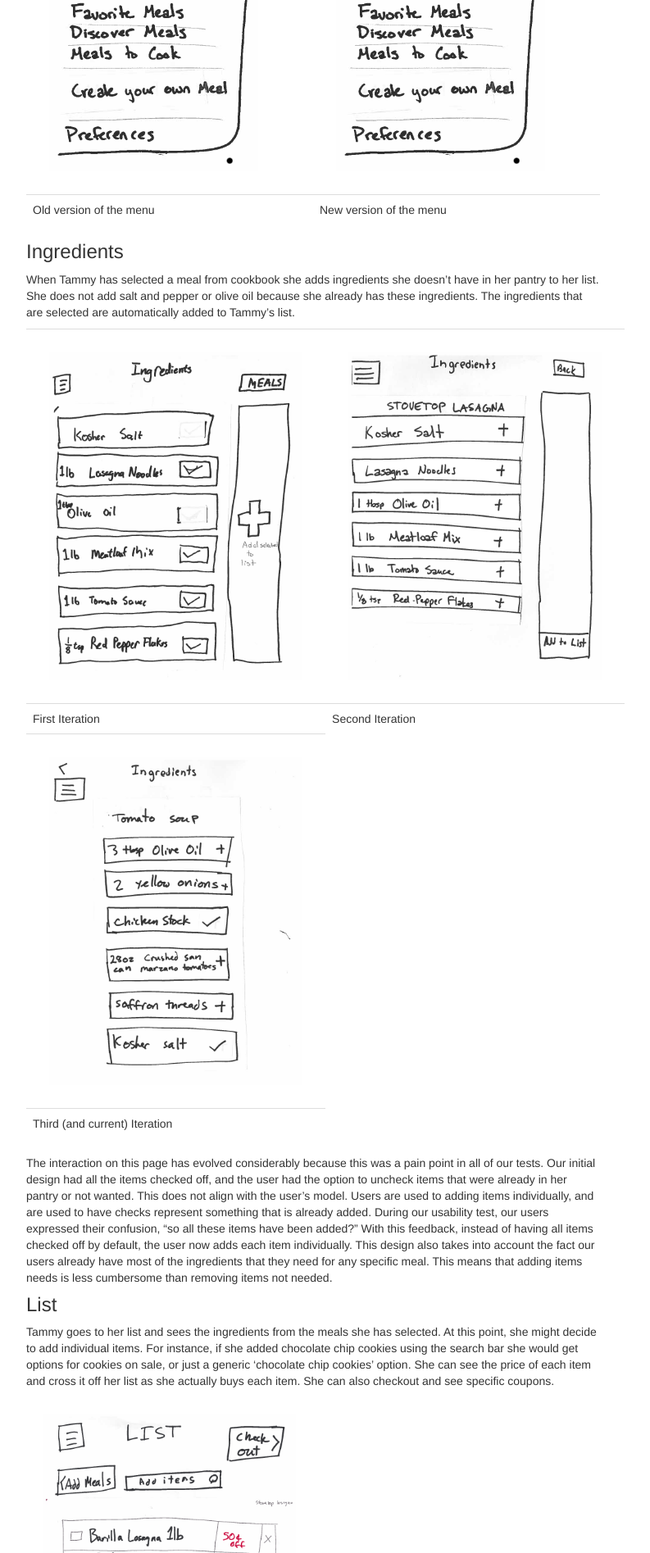
After one commit to rachelboy/HFID-website, a PHP site: page /design-development.php in a window 1280 px wide. The commit adds this page. Shown: the part 3440-5335 px from the top of the page at 82% size, without its empty margins (258-1051 px from the left). Run offline with PHP 8.4, Linux system fonts and the light colour scheme; some libraries are stand-ins or nearby versions.

Commit message:
changed design development to php for nav

```diff
--- /dev/null
+++ b/design-development.php
@@ -0,0 +1,234 @@
+<!DOCTYPE html>
+<html lang="en">
+  <head>
+    <meta charset="utf-8">
+    <meta http-equiv="X-UA-Compatible" content="IE=edge">
+    <meta name="viewport" content="width=device-width, initial-scale=1">
+    <meta name="description" content="">
+    <meta name="author" content="">
+    <link rel="icon" href="../../favicon.ico">
+
+    <title>Needs Analysis</title>
+
+    <!-- Bootstrap core CSS -->
+    <link href="https://maxcdn.bootstrapcdn.com/bootstrap/3.2.0/css/bootstrap.min.css" rel="stylesheet">
+
+    <!-- Custom styles for reports -->
+    <link href="report.css" rel="stylesheet">
+
+    <!-- Custom styles for nav bar -->
+    <link href="nav.css" rel="stylesheet">
+  </head>
+
+  <body>
+
+    <div class="container">
+        <?php include("nav.php"); ?>
+
+
+      <div class="row">
+
+          <div class="report">
+            <h1>Design Development</h1>
+            <p class="date">October 23, 2014</p>
+
+            <h2>What is it?</h2>
+            <p>This is a mobile app for saving money into the planning process of grocery shopping in a passive manner. The app is centered around a shopping list and the list can be populated by either adding individual items or adding full meals, which are suggested based on available coupons and store promotions. When you add items to your list the coupons are automatically saved in the app and are accessible for when you check-out.</p>
+
+
+            <h2>How does it work? </h2>
+            <img src="images/designDevelopment/flowChart.png" alt="Partially Planned Paul" height="500px"/>
+
+            <h3>Main Menu</h3>
+            <p>Tammy opens the app, she clicks open the main menu and sees her options to choose store, go to grocery list, go to cookbook, and go to preferences. </p>
+            <img src="images/designDevelopment/Walkthrough_Cookbook_Page_1.png" alt="Walkthrough" height="500px"/>
+
+
+            <h3>Cookbook - Meal Selection </h3>
+            <p>Tammy looks through the cookbook for her daughter’s favorite macaroni and cheese, and taps the plus sign. She might add multiple meals from this page to create a full shopping list for the week, or simply add one special meal she’s sure she wants to make, and populate the rest of her list with individual items.</p>
+
+            <img src="images/designDevelopment/Cookbook.png" alt="Walkthrough" height="500px"/>
+
+
+
+            <p>When Tammy gets home and wants to make the recipe that she found earlier, she returns to the cookbook and clicks on the meal that she had recently added to the list (it appears at the top of the list because she just bought the ingredients that day). Tammy taps the meal. The recipe page appears, but Tammy prefers to look at recipes on her computer because she knows her phone will get greasy or doughy if she handles it while cooking, so she emails the recipe to herself and opens the recipe on her laptop.</p>
+
+            <img src="images/designDevelopment/Recipe.png" alt="Walkthrough" height="500px"/>
+
+            <p>Tammy has a recipe that she loves to make when her sister comes over with her family. She taps the Add Meal button and names her meal. The ingredients autocomplete as she types and there is a place for notes to be written about the recipe.</p>
+
+            <img src="images/designDevelopment/AddRecipe.png" alt="Walkthrough" height="500px"/>
+
+            <p>The introduction of the cookbook page represents a major part of the evolution of our design. In our earlier designs, we have separate pages to select meals, see favorite meals, see recipes, and add new recipes. During our usability tests, this division led to a lot of confusion. Users tried to find cooking instruction in the meals selection page, even though the “Meals I’ve Bought” page was designated for this function. Furthermore, when users added a recipe using the “create your own meal page”, they didn’t understand that the relationship between this function and meal selection. They would add the recipe, and would try add it the newly added recipes to their list but were not sure how to find it on the meal selections page. It became clear that the setup of the pages did not match the conceptual model of our users. To align the system image with the user’s conceptual model we introduced the concept of a cookbook that neatly integrates the function of the four separate pages. </p>
+
+            <table class="table">
+              <tbody>
+                <tr>
+                  <td><img src="images/designDevelopment/menuOld.png" alt="Walkthrough" height="500px"/> </td>
+                  <td><img src="images/designDevelopment/menu.png" alt="Walkthrough" height="500px"/> </td>
+                </tr>
+                <tr>
+                  <td>Old version of the menu </td>
+                  <td>New version of the menu </td>
+                </tr>
+              </tbody>
+            </table>
+
+            <h3>Ingredients</h3>
+            <p>When Tammy has selected a meal from cookbook she adds ingredients she doesn’t have in her pantry to her list. She does not add salt and pepper or olive oil because she already has these ingredients. The ingredients that are selected are automatically added to Tammy’s list.</p>
+
+            <table class="table">
+              <tbody>
+                <tr>
+                  <td><img src="images/OldAddIngredients.png" alt="Walkthrough"/> </td>
+                  <td><img src="images/designDevelopment/AddIngredientsOld.png" alt="Walkthrough"/> </td>
+                </tr>
+                <tr>
+                  <td>First Iteration </td>
+                  <td>Second Iteration </td>
+
+                </tr>
+                <tr>
+                  <td><img src="images/designDevelopment/AddIngredients.png" alt="Walkthrough"/> </td>
+                </tr>
+                <tr>
+                  <td>Third (and current) Iteration </td>
+                </tr>
+              </tbody>
+            </table>
+
+            <p>The interaction on this page has evolved considerably because this was a pain point in all of our tests. Our initial design had all the items checked off, and the user had the option to uncheck items that were already in her pantry or not wanted. This does not align with the user’s model. Users are used to adding items individually, and are used to have checks represent something that is already added. During our usability test, our users expressed their confusion, “so all these items have been added?” With this feedback, instead of having all items checked off by default, the user now adds each item individually. This design also takes into account the fact our users already have most of the ingredients that they need for any specific meal. This means that adding items needs is less cumbersome than removing items not needed.</p>
+
+            <h3>List</h3>
+            <p>
+            Tammy goes to her list and sees the ingredients from the meals she has selected. At this point, she might decide to add individual items. For instance, if she added chocolate chip cookies using the search bar she would get options for cookies on sale, or just a generic ‘chocolate chip cookies’ option. She can see the price of each item and cross it off her list as she actually buys each item. She can also checkout and see specific coupons. </p>
+
+             <img src="images/designDevelopment/List.png" alt="Walkthrough" height="500px"/>
+
+             <p>During testing we realized that the decisions involved in choosing items are far more complex than we originally appreciated - it became clear that we could not account for all the preferences of the shopper. For example, we heard from one user that she buys some fruits organic but will opt for generic most of the time, but this is a split second decision that would take a lot of effort to describe to the app. To take some of this burden off the app and give users more autonomy, we changed how the app handled item entry. In our revised version, the app only suggests specific brands if there are available coupons, and otherwise allows the user to enter a generic option so that the decision can be made at the store.</p>
+
+             <p>We are considering options to make this interaction more seamless and effective. From our usability tests, we now understand that Tammy’s shopping list remains largely consistent from one shopping trip to the next. With this in mind, we are considering ways to add a standard list to the app. Additionally, we are tossing around the idea of a quick add selection menu populated with branded items Tammy has expressed a predilection for. With these methods, we may be able to speed up the process of adding items by reducing the need to use the search feature. </p>
+
+             <h3>Coupons Page</h3>
+             <p>When Tammy finishes constructing her list, she has it ready for the grocery store. After she grabs all the desired items,  she presses the “check out” button on the list page, and it brings up the coupons page where each coupon is displayed one by one to be scanned by the cashier. Tammy may have to tell the cashier to swipe to get to the next coupon, but after the cashier sees the app once, he will remember the swipe gesture. Regardless of what items Tammy crosses off her list, the app shows all coupons on the list so that if she forgot to check off an item, Tammy won’t miss out on savings.</p>
+
+             <img src="images/designDevelopment/Coupons.png" alt="Walkthrough" height="500px"/>
+
+             <h3> Preferences</h3>
+             <p>Tammy has been using the app for a while and wants to set her specific desires so that the app is easier to use. She sets her shopping preferences to buy only organic milk. </p>
+
+             <p>One of the challenges here is that the user should be able to specify their preferences without feeling bad about their choices. For instance, one of our users, who was very mindful of buying organic produce, considered the ‘humane meat’ options and moved past it saying “I don’t care about that”, but seemed to look around to check if our team had a reaction to that. Our app should not make her feel guilty for what she does or doesn’t buy, so we need to reconsider the phrasing of some of these preferences.</p>
+
+             <p>During our usability tests we received feedback that the option to select on/off is confusing when not supported by a guiding question. For instance, in dietary restrictions, a user had the option to select on/off for nuts, but does that means that she wants suggestions with nuts or without? Our dietary restriction page is now supported with a question, Do you eat? We replaced on/off with yes/no to provide choice that were natural to users. In subsequent usability tests, the new options were received well, but we received a suggestion for further improvement. One user felt that binaries were too limiting, and the option to select from a range may be more beneficial. The idea to replace yes/no with never, sometimes, always is something the team is now considering (an example of which can be seen in the Shopping Preferences image). </p>
+
+             <h3>Shopping Preferences</h3>
+             <p>This allows you to set preferences for brands and organic foods. </p>
+
+            <img src="images/designDevelopment/Preferences_ShoppingPref.png" alt="Walkthrough" height="500px"/>
+
+             <h3>Dietary Restrictions</h3>
+             <p>This allows you to set items that you will absolutely not eat.  </p>
+
+            <img src="images/designDevelopment/Preferences_DietRestrictions.png" alt="Walkthrough" height="500px"/>
+
+            <h3>Buy in Bulk</h3>
+             <p>Allows you to set options to buy either perishables or non-perishables in bulk, if the cost is cheaper.  </p>
+
+            <img src="images/designDevelopment/Preferences_Bulk.png" alt="Walkthrough" height="500px"/>
+
+            <h3>Add Store</h3>
+             <p>Allows you to add other stores from which the app will find coupons  </p>
+
+            <img src="images/designDevelopment/Preferences_ChooseStore.png" alt="Walkthrough" height="500px"/>
+
+            <h2>Why are we doing this design?</h2>
+            <p>During the needs analysis phase, we discovered that shoppers value getting a deal on groceries, but using coupons requires too much effort and time before the actual shopping trip. The coupons currently available online and in coupon books must be thoroughly searched to find anything of value. The effort put in does not result in commensurate rewards (i.e, it may take 30 minutes to find a relevant coupon that takes $.50 off an item). This is something that our targeted users (Tammy and Paul) do not have the time and patience for. </p>
+
+            <p>Tammy is a working mother, who views grocery shopping as a “mom of the house chore”. She wants to get shopping done as quickly and painlessly as possible. The energy she does devote to shopping goes into making sure she gets the food that her family enjoys and will satisfy their nutritional needs. Tammy would like to save, but she is only going to focus on getting the food that meet her families requirements.  </p>
+
+            <p>Paul is a recent college graduate who is occupied with his new job. He does not spend much time planning or preparing his meals. His meal selection is primarily motivated by deliciousness. He is not going to expend the energy to plan to shopping around coupons and store promotions. </p>
+
+            <p>Tammy and Paul would both love to save money on their grocery shopping, but not if it requires effort. Our users are primarily focused on nutrition and deliciousness. Our app is designed to leverage this focus to find the deals for them. The app allows users to make easily create a shopping list with their two main requirements, nutrition and deliciousness, in mind. Once this is done, the savings come to them. </p>
+
+
+            <h2>User Needs</h2>
+            <p>In creating this design, we’ve focused primarily on making sure that users can get the best price possible on the food they want to buy. Our design uses the process of constructing a shopping list as a vehicle to find and deliver savings opportunities. To do this we’ve created an app that integrates with the entire shopping process, including planning, making a list, and choosing items at the store. This is a deceptively complex process which involves a number of user needs other than saving money effortlessly. Some of the most important needs we address are shown in the table below.</p>
+
+
+            <table class="table">
+              <thead>
+                <tr>
+                  <th>User Need</th>
+                  <th>How we adress it</th>
+                  <th>Drawbacks to our method</th>
+                </tr>
+              </thead>
+              <tbody>
+                <tr>
+                  <td>Make food their whole family likes</td>
+                  <td> Users can sort meals in the cookbook to see their favorites. Users can set preferences so that meal suggestions only include foods they like.</td>
+                  <td> We require some initial set up by users to enter their favorite recipes and mark them as such, as well as setting preferences.</td>
+                </tr>
+                <tr>
+                  <td> Get grocery shopping done quickly</td>
+                  <td> Getting coupons is an almost effortless process, and the meal selection functionality can decrease the time spent planning the list</td>
+                  <td> Right now list entry and creation can be slow - especially if the user doesn’t want to create it from recipes. There are several modifications we’re considering to improve this process, including saving a preset shopping list or common items </td>
+                  </tr>
+                  <tr>
+                  <td> Have a list that matches their shopping patterns</td>
+                  <td> Some people shop by meals - our app allows for this seamlessly. For those who shop for individual items, items can be entered, and an autocomplete option speeds that proces</td>
+                  <td> Entering individual items is slow. And if when entering recipes, the person doesn’t enter them in a way the app understands, it can undermine future results with those recipes. Also, we currently have no feature for sorting the shopping list in specific ways, or for having different lists for different stores. </td>
+                </tr>
+                <tr>
+                  <td> Buy products that match their values (vegetarian, organic, etc)</td>
+                  <td> Our app allows the user to set preferences and dietary restrictions, and will respect those when making shopping suggestions</td>
+                  <td> We may not be able to account for unusual preferences or those the app may not have access to the necessary information for. In that case, app suggestions may become less useful. </td>
+                </tr>
+                <tr>
+                  <td> Get the best price possible on the food they want to buy</td>
+                  <td> Coupons are automatically retrieved and applied for the items on your list, meaning you don’t have to look for them at all. And if you enter a generic item type, the app will look for specific items that may have coupons, but leave it up to the user if they want them.</td>
+                  <td> The app does not currently take into account sales. Also, if they go off of the meals, the app may end up suggesting they buy items they don’t really want, or from brands they don’t like. Coupon expiry and options to buy things in bulk need to be thought out better as well.  </td>
+                </tr>
+                <tr>
+                  <td> Feel competent</td>
+                  <td> Our app allows users to be confident that they’re getting the best deal on what they want to buy, and is flexible enough to either let them make their list how they want, or support them in finding and shopping for recipes</td>
+                  <td> To use our current set up most efficiently, users may need to do things that feel silly, like making a recipe for meals they can cook from memory. We’re considering modifications to alleviate this, like letting users save shopping carts rather than forcing them to put everything as meals - saving bread and jelly as favorite items is much less silly feeling than creating a recipe called “Toast”. </td>
+                </tr>
+
+              </tbody>
+            </table>
+
+
+
+            <h2>Alternative Designs</h2>
+            <p>Tammy and Paul focus on buying the things they want to eat. They want to save, but do not want to exert effort to realize these savings. One initial idea was to allow users to make their list as they would normally. After you making their list, users would receive a list of store suggestions that show which nearby stores offered the greatest savings on their list. From this list, users could see which of their items were on sale at a specific store (on the “Deals” page). They could also select a specific store to order their list according to that store’s layout. This design allows Tammy and Paul to save passively, and without significantly impacting how they make their list. </p>
+
+            <img src="images/designDevelopment/listIdea.png" alt="Walkthrough" height="500px"/>
+
+            <p>Tammy makes a  weekly trip to the grocery store. In this single trip, she strives to get food for the entire week. With in mind, we conceived of a mobile/web app that would allow Tammy to plan the week’s meals in great detail. This design emphasized meals as a means of constructing a shopping list and visibly incorporating available deals into this meal selection. This design tried to maintain the passivity of the design above while more seamlessly incorporating promotions/coupons into the decision making process. Tammy is not willing to orient her life around coupons, but coupons may nudge her in a certain direction when she is not sure what to get. In this design, we wanted to give Tammy the freedom to realize larger savings in way that was not obtrusive to her main goal of securing food for the week.  </p>
+
+            <img src="images/designDevelopment/calendarIdea.png" alt="Walkthrough" height="500px"/>
+
+
+            <p>The first design was limited to adding single items to a shopping list. The second design introduced meals as a unit for constructing shopping list, but lacked the flexibility to handle single items. Our final choice took the strongest elements of each design. In the third design,  Tammy and Paul can develop their lists by thinking in terms of meals or individual items. Tammy and Paul primarily care about getting the food that they want; savings is secondary, and because of this it essential that they can easily construct the shopping list in the way that makes sense to them. The shopping list is the vehicle through which promotions/coupons are brought to Tammy and Paul.</p>
+
+            <p>The meal selection in this design took out the calendar because we did not have evidence that Tammy plans her meals out by day. Additionally, the prominence of the calendar meant that the app was useless to Paul. Paul makes frequent trips to the grocery store, and does not buy a lot at once. Unlike in the first option, Tammy is not told what is on sale or what she can buy for cheaper because she doesn’t care. She just wants to buy what she regularly would buy for a cheaper cost. In the third design, meal selection is an easy way to items to a shopping by thinking in terms of meals. This complements the ability to add single items. This design adapts better to the many different ways in which people shop.</p>
+
+            <img src="images/designDevelopment/mealsForADeal.png" alt="Walkthrough" height="500px"/>
+
+          </div>
+
+
+      </div><!-- /.row -->
+
+    </div><!-- /.container -->
+
+    <!-- Bootstrap core JavaScript
+    ================================================== -->
+    <!-- Placed at the end of the document so the pages load faster -->
+    <script src="https://ajax.googleapis.com/ajax/libs/jquery/1.11.1/jquery.min.js"></script>
+    <script src="https://maxcdn.bootstrapcdn.com/bootstrap/3.2.0/js/bootstrap.min.js"></script>
+    <!-- IE10 viewport hack for Surface/desktop Windows 8 bug -->
+    <script src="../../assets/js/ie10-viewport-bug-workaround.js"></script>
+  </body>
+</html>
--- a/nav.php
+++ b/nav.php
@@ -17,7 +17,7 @@
         <li><a href="needs-analysis.php">Needs Analysis</a></li>
         <li><a href="inspirations.php">Design Inspiration</a></li>
         <li><a href="storyboard_1.php">Storyboard</a></li>
-        <li><a href="design-development.html">Design Development</a></li>
+        <li><a href="design-development.php">Design Development</a></li>
       </ul>
     </div><!--/.nav-collapse -->
   </div><!--/.container-fluid -->
```
